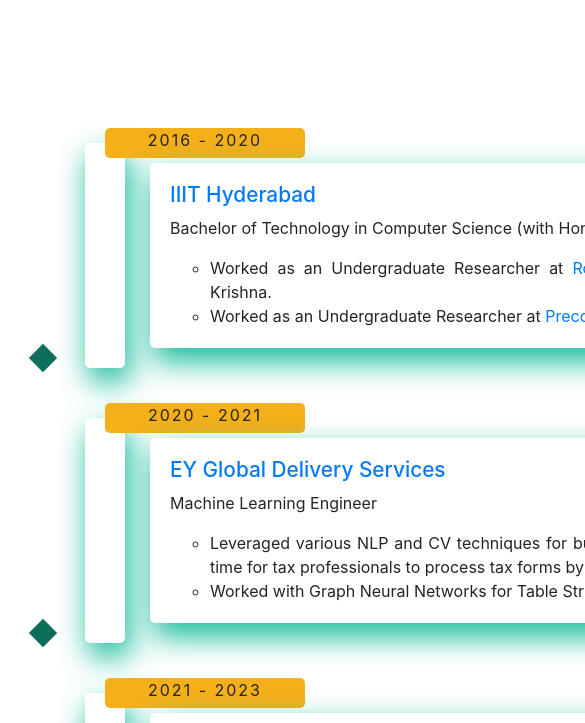
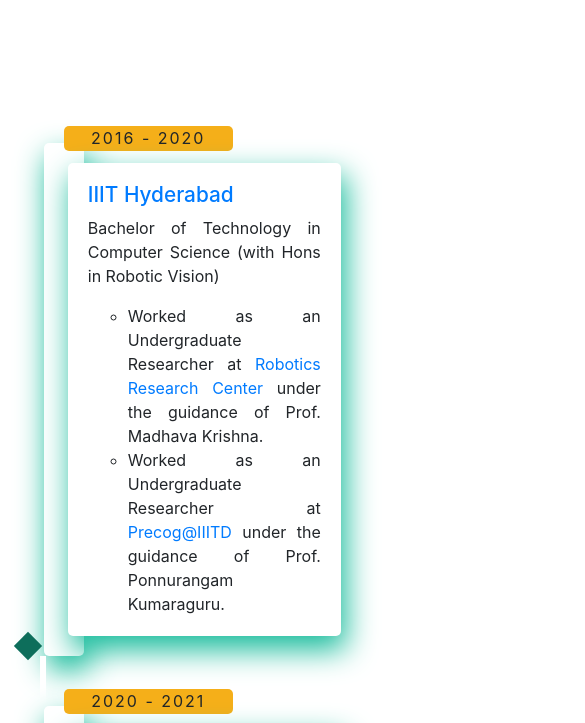
Before and after one commit to 500swapnil/500swapnil.github.io, a website with bundled scripts: page index.html in a window 390 px wide. Shown: the part 1344-2067 px from the top of the page, 585 px wide, since content can reach past the window. Built offline with nearby package versions, Linux system fonts and the light colour scheme.

Commit message:
Experience list mobile compatible

```diff
--- a/css/timeline.css
+++ b/css/timeline.css
@@ -16,7 +16,7 @@
   .timeline > ul > li::after {
     content: "";
     position: absolute;
-    left: 50%;
+    left: -3vw;
     bottom: 0;
     transform: translateX(-50%) rotate(45deg);
     width: 20px;
@@ -35,7 +35,7 @@
     display: flex;
     align-items: left;
     width: auto;
-    max-width: 60rem;
+    max-width: 70vw;
   }
 
   .timeline > ul > li h1 {
@@ -45,9 +45,9 @@
   .timeline > ul > li div > time {
     position: absolute;
     background: #f5af19;
-    height: 30px;
-    width: 200px;
-    top: -15px;
+    height: 3vh;
+    width: 20vh;
+    top: -2vh;
     border-radius: 5px;
     display: flex;
     justify-content: center;
@@ -66,13 +66,13 @@
     text-align: justify;
   }
   .timeline ul li div .experience {
-    margin-right: 10px;
+    width: 100vw;
   }
   .timeline ul li:nth-of-type(odd) div {
-    left: 45px;
+    left: 1vw;
   }
   .timeline ul li:nth-of-type(even) div {
-    left: 45px;
+    left: 1vw;
   }
 
   .timeline ul li div {
--- a/index.html
+++ b/index.html
@@ -31,7 +31,7 @@
     <link href="vendor/magnific-popup/magnific-popup.css" rel="stylesheet" type="text/css">
 
     <!-- Custom styles for this template -->
-    <link href="css/freelancer.min.css" rel="stylesheet">
+    <link href="css/freelancer.css" rel="stylesheet">
     <link href="css/timeline.css" rel="stylesheet">
   </head>
 
```
Lines whose indentation alone changed are shown as unchanged.
